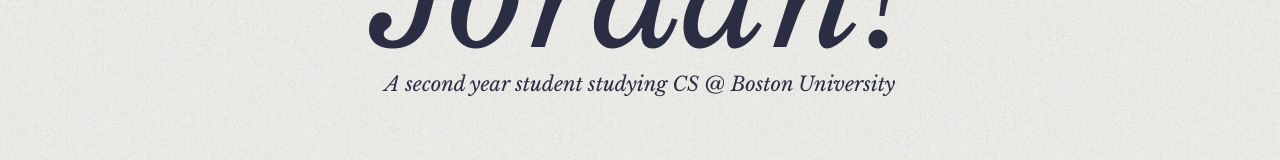
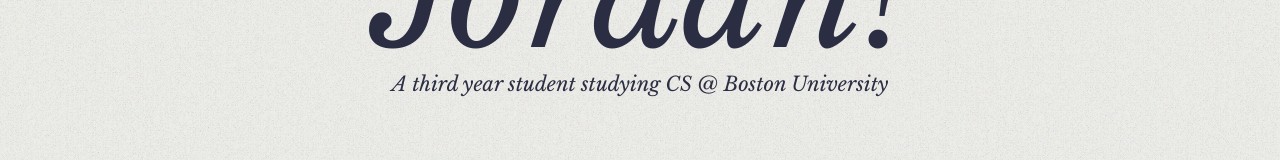
Before and after one commit to JorYin/Personal-Website, a React (Vite) app: page / in a window 1280 px wide. Shown: the part 473-633 px from the top of the page. Built offline with nearby package versions, Linux system fonts and the light colour scheme.

Commit message:
change year

```diff
--- a/src/components/Sections/Hero.tsx
+++ b/src/components/Sections/Hero.tsx
@@ -9,7 +9,7 @@
           <TextMotionAnimation ClassName="text-center mx-5">
             <h1 className="text-6xl md:text-9xl lg:text-[150px] font-Libre-Baskerville font-bold">Hey I'm</h1>
             <h1 className="text-6xl md:text-9xl lg:text-[150px] font-Libre-Baskerville italic">Jordan!</h1>
-            <p className="text-xl md:text-xl lg:text-xl font-Libre-Baskerville italic"> A second year student studying CS @ Boston University</p>
+            <p className="text-xl md:text-xl lg:text-xl font-Libre-Baskerville italic"> A third year student studying CS @ Boston University</p>
           </TextMotionAnimation>
         </div>
       </section>
```
